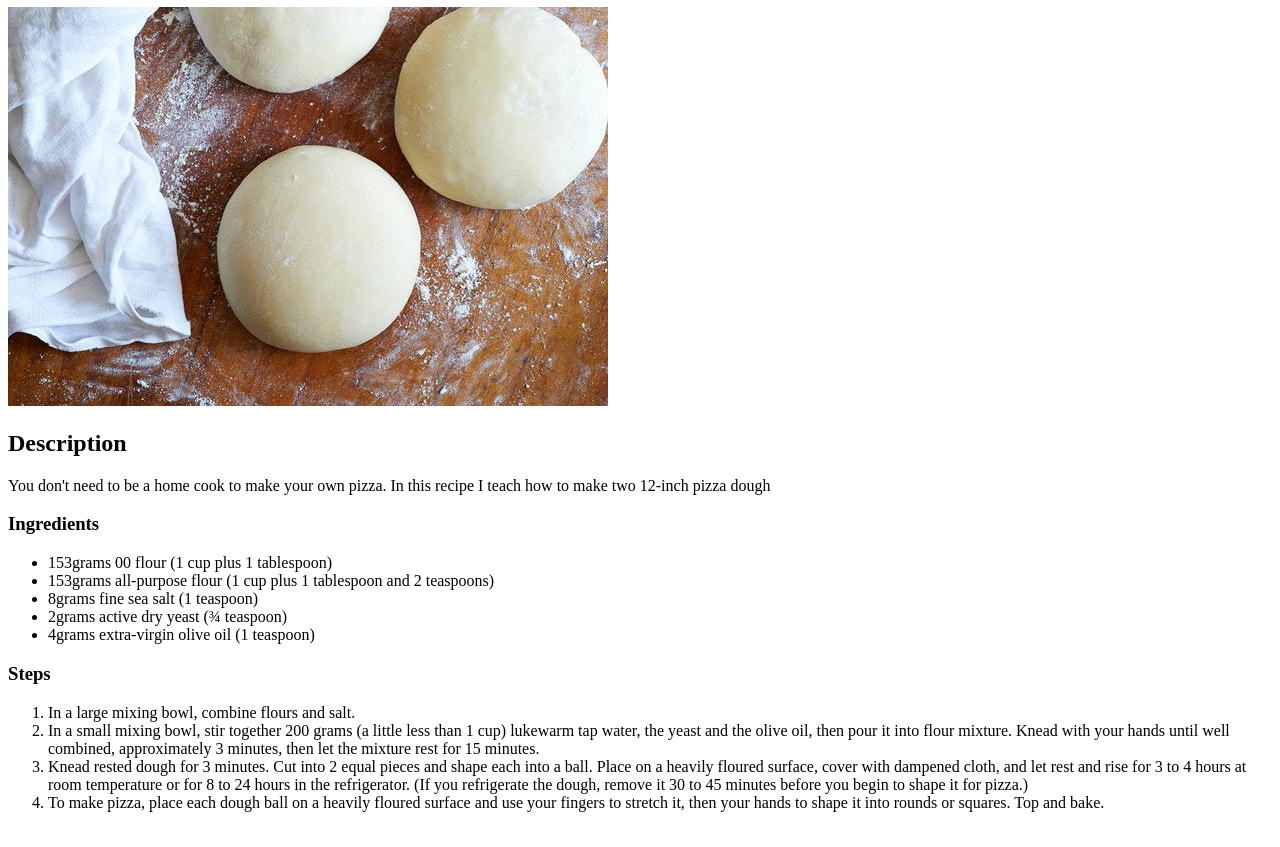
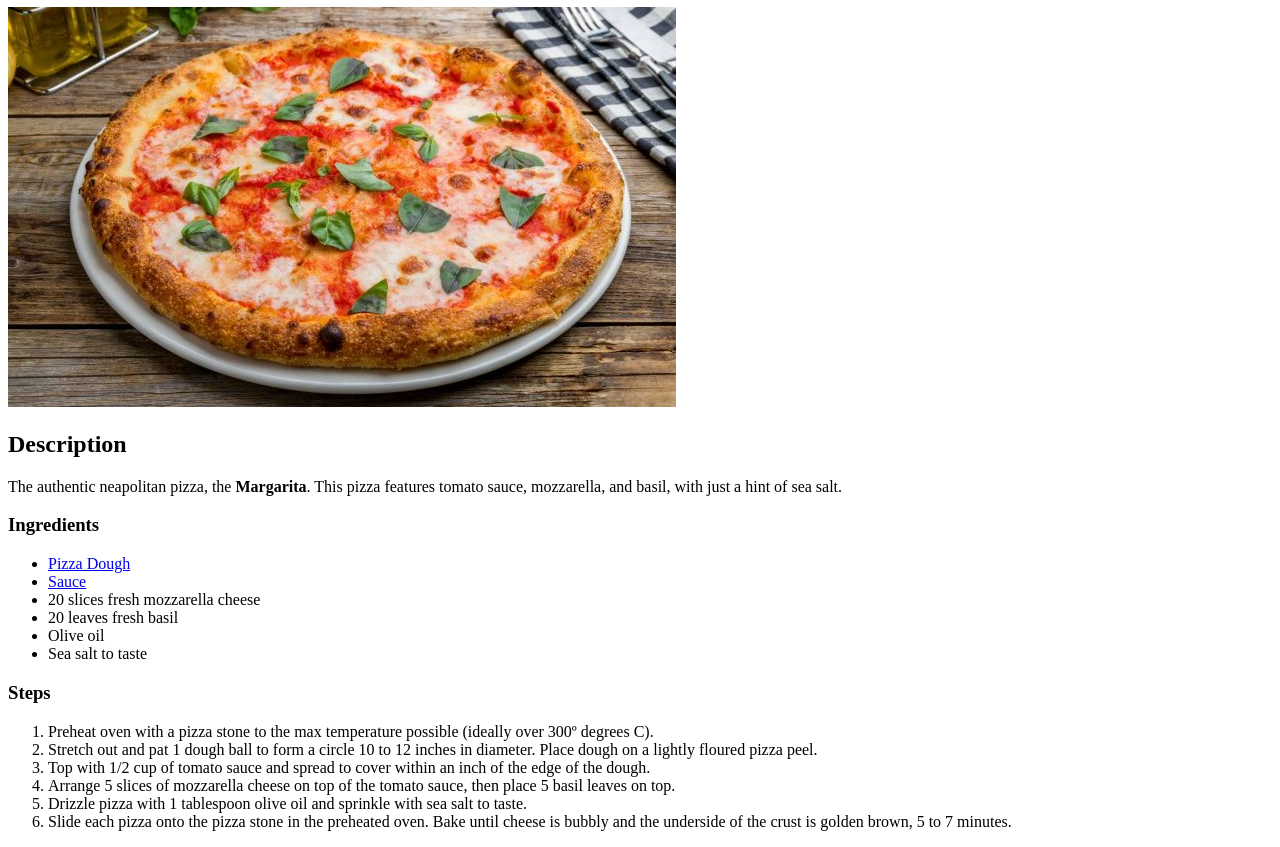
Before and after one commit to educanales/odin-recipes, a plain HTML site: page recipes/pizza.html in a window 1280 px wide. Shown: the part 73-920 px from the top of the page. Drawn offline with Linux system fonts and the light colour scheme.

Commit message:
Create new recipe and change a file name

```diff
--- a/recipes/pizza.html
+++ b/recipes/pizza.html
@@ -3,27 +3,33 @@
 <head>
     <meta charset="UTF-8">
     <meta name="viewport" content="width=device-width, initial-scale=1.0">
-    <title>Pizza Dough</title>
+    <title>Document</title>
 </head>
 <body>
-    <h1>Pizza Dough</h1>
-    <img src="../images/pizzadough.jpg" alt="a pizza dough">
+    <h1>Pizza Margarita</h1>
+    <img src="../images/margarita.jpg" alt="a pizza margarita">
+
     <h2>Description</h2>
-    <p>You don't need to be a home cook to make your own pizza. In this recipe I teach how to make two 12-inch pizza dough</p>
+    <p>The authentic neapolitan pizza, the <strong>Margarita</strong>. This pizza features tomato sauce, mozzarella, and basil, with just a hint of sea salt.</p>
+
     <h3>Ingredients</h3>
     <ul>
-        <li>153grams 00 flour (1 cup plus 1 tablespoon)</li>
-        <li>153grams all-purpose flour (1 cup plus 1 tablespoon and 2 teaspoons)</li>
-        <li>8grams fine sea salt (1 teaspoon)</li>
-        <li>2grams active dry yeast (¾ teaspoon)</li>
-        <li>4grams extra-virgin olive oil (1 teaspoon)</li>
+        <li><a href="./dough.html">Pizza Dough</a></li>
+        <li><a href="./sauce.html">Sauce</a></li>
+        <li>20 slices fresh mozzarella cheese</li>
+        <li>20 leaves fresh basil</li>
+        <li>Olive oil</li>
+        <li>Sea salt to taste</li>
     </ul>
+
     <h3>Steps</h3>
     <ol>
-        <li>In a large mixing bowl, combine flours and salt.</li>
-        <li>In a small mixing bowl, stir together 200 grams (a little less than 1 cup) lukewarm tap water, the yeast and the olive oil, then pour it into flour mixture. Knead with your hands until well combined, approximately 3 minutes, then let the mixture rest for 15 minutes.</li>
-        <li>Knead rested dough for 3 minutes. Cut into 2 equal pieces and shape each into a ball. Place on a heavily floured surface, cover with dampened cloth, and let rest and rise for 3 to 4 hours at room temperature or for 8 to 24 hours in the refrigerator. (If you refrigerate the dough, remove it 30 to 45 minutes before you begin to shape it for pizza.)</li>
-        <li>To make pizza, place each dough ball on a heavily floured surface and use your fingers to stretch it, then your hands to shape it into rounds or squares. Top and bake.</li>
+        <li>Preheat oven with a pizza stone to the max temperature possible (ideally over 300º degrees C).</li>
+        <li>Stretch out and pat 1 dough ball to form a circle 10 to 12 inches in diameter. Place dough on a lightly floured pizza peel.</li>
+        <li>Top with 1/2 cup of tomato sauce and spread to cover within an inch of the edge of the dough. </li>
+        <li>Arrange 5 slices of mozzarella cheese on top of the tomato sauce, then place 5 basil leaves on top.</li>
+        <li>Drizzle pizza with 1 tablespoon olive oil and sprinkle with sea salt to taste.</li>
+        <li>Slide each pizza onto the pizza stone in the preheated oven. Bake until cheese is bubbly and the underside of the crust is golden brown, 5 to 7 minutes.</li>
     </ol>
 
 </body>
```
Also changed, not shown: index.html (+2 -3 lines), recipes/dough.html (added, +34 -0 lines), recipes/sauce.html (+5 -0 lines), images/margarita.jpg (added).
